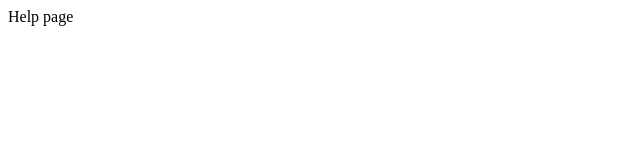
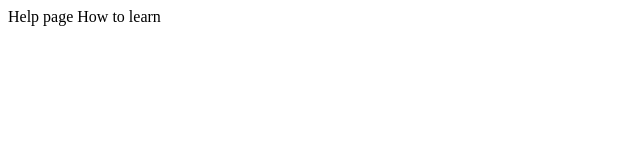
Before and after one commit to nkoropka/mate-test-repository, a plain HTML site: page help.html in a window 1280 px wide. Shown: the whole page, without its empty margins (0-640 px from the left). Drawn offline with Linux system fonts and the light colour scheme.

Commit message:
changed first item

```diff
--- a/help.html
+++ b/help.html
@@ -7,5 +7,6 @@
 </head>
 <body>
   Help page
+  How to learn
 </body>
 </html>
```
